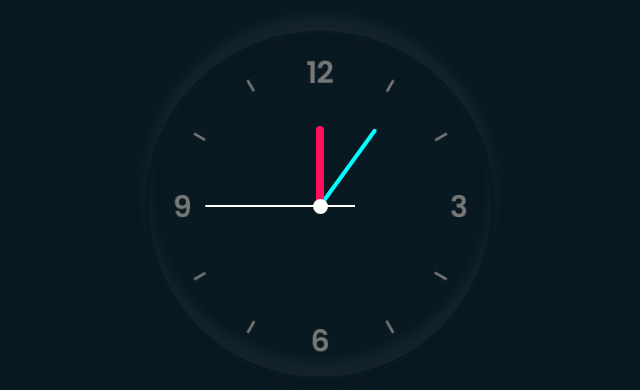
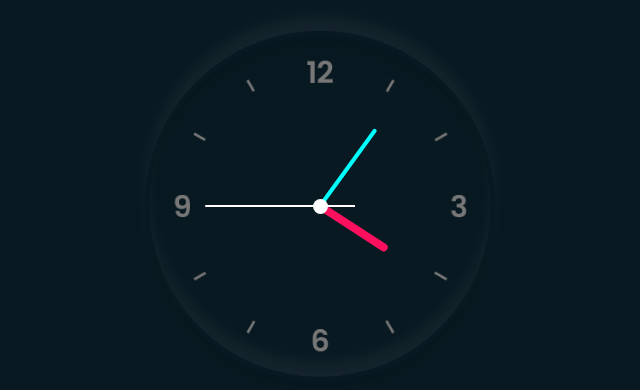
Before and after one commit to coTechno/analogClock, a plain HTML site: page index.html in a window 1280 px wide. Shown: the part 194-584 px from the top of the page, without its empty margins (320-960 px from the left). Drawn offline with Linux system fonts and the light colour scheme.

Commit message:
Update index.html

```diff
--- a/index.html
+++ b/index.html
@@ -32,7 +32,7 @@
 	hh = day.getHours();
 	mm = day.getMinutes();
 	ss = day.getSeconds();
-    hh_rotation = 30 * hh + mn / 2; //converting current time
+    hh_rotation = 30 * hh + mm / 2; //converting current time
     mm_rotation = 6 * mm;
     ss_rotation = 6 * ss;
 
```
